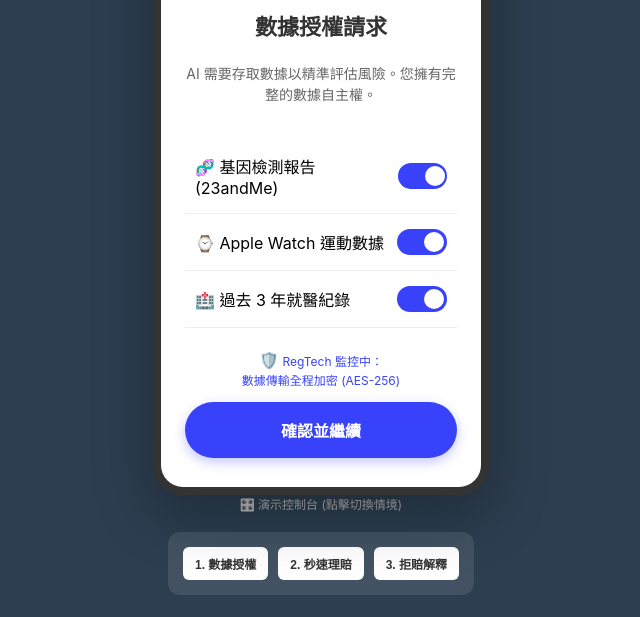
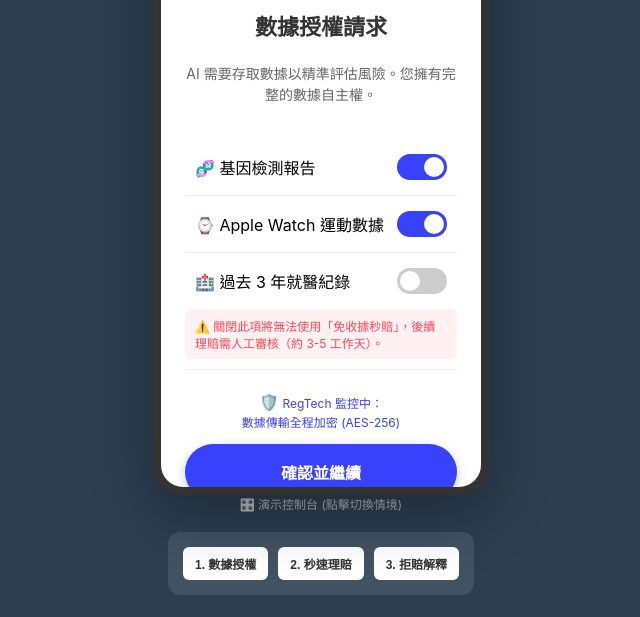
Before and after one commit to chienjuju/ai-insurance-group8, a plain HTML site: page index.html in a window 1280 px wide. Shown: the part 183-800 px from the top of the page, without its empty margins (319-959 px from the left). Drawn offline with Linux system fonts and the light colour scheme.

Commit message:
Update index.html

```diff
--- a/index.html
+++ b/index.html
@@ -3,7 +3,7 @@
 <head>
 <meta charset="UTF-8">
 <meta name="viewport" content="width=device-width, initial-scale=1.0">
-<title>AI 保險監理原型 v2.1</title>
+<title>AI 保險監理原型 v2.2</title>
 <style>
   body {
     background-color: #2c3e50;
@@ -86,7 +86,7 @@
   /* 溫和提示警語 */
   .warning-text {
     font-size: 12px; color: #ff4757; background: #fff0f1; padding: 8px 10px; margin-bottom: 10px; border-radius: 6px;
-    display: none;
+    display: none; /* CSS 預設隱藏，但我們會用 inline style 覆蓋它 */
     animation: fadeIn 0.3s ease;
   }
 
@@ -135,7 +135,7 @@
 
     <div class="toggle-group">
       <div class="toggle-item">
-        <span>🧬 基因檢測報告 (23andMe)</span>
+        <span>🧬 基因檢測報告</span>
         <label class="switch"><input type="checkbox" checked><span class="slider"></span></label>
       </div>
       <div class="toggle-item">
@@ -144,9 +144,9 @@
       </div>
       <div class="toggle-item" style="border-bottom:none;">
         <span>🏥 過去 3 年就醫紀錄</span>
-        <label class="switch"><input type="checkbox" id="medical-switch" checked onchange="toggleWarning()"><span class="slider"></span></label>
+        <label class="switch"><input type="checkbox" id="medical-switch" onchange="toggleWarning()"><span class="slider"></span></label>
       </div>
-      <div class="warning-text" id="medical-warning">
+      <div class="warning-text" id="medical-warning" style="display: block;">
         ⚠️ 關閉此項將無法使用「免收據秒賠」，後續理賠需人工審核（約 3-5 工作天）。
       </div>
       <div style="height: 1px; background: #eee; width: 100%;"></div>
@@ -284,6 +284,8 @@
   function toggleWarning() {
     var checkBox = document.getElementById("medical-switch");
     var text = document.getElementById("medical-warning");
+    // 如果勾選 (checked = true)，隱藏警語
+    // 如果取消 (checked = false)，顯示警語
     if (checkBox.checked == true){
       text.style.display = "none";
     } else {
```
